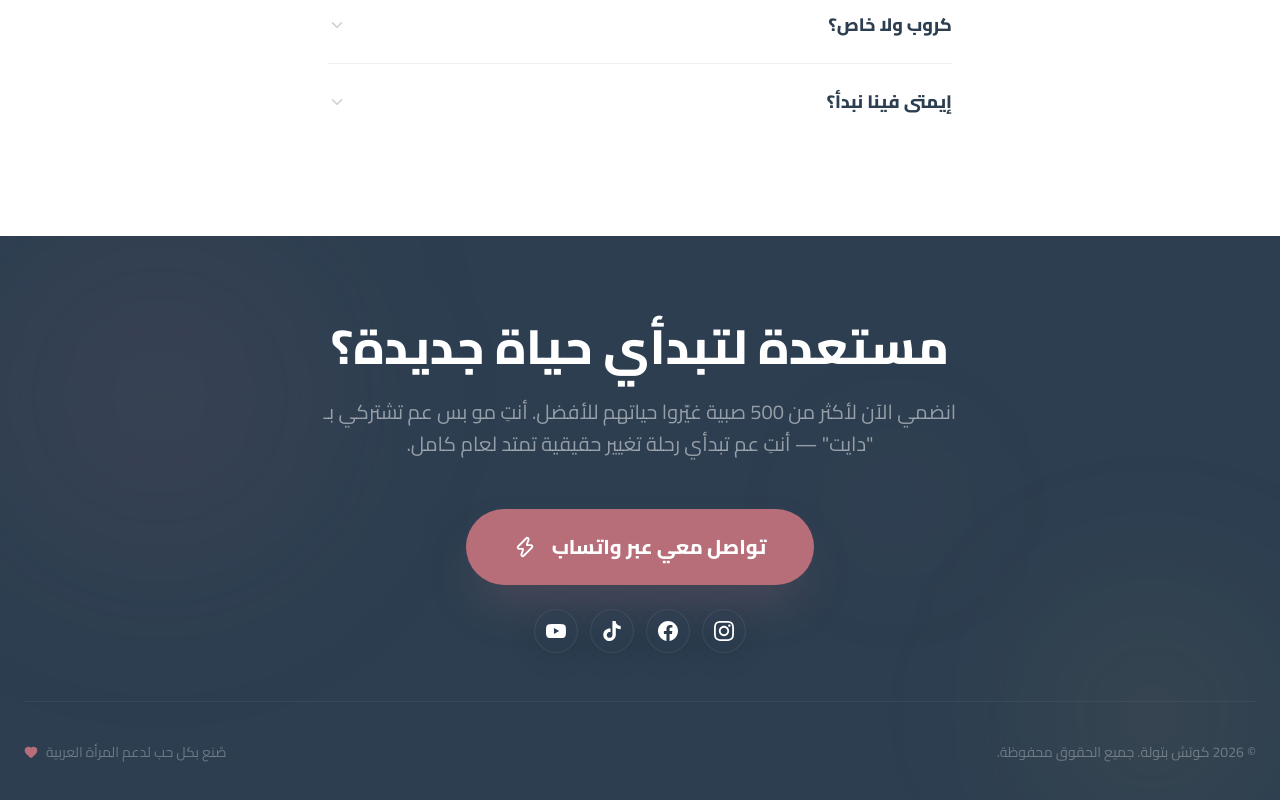
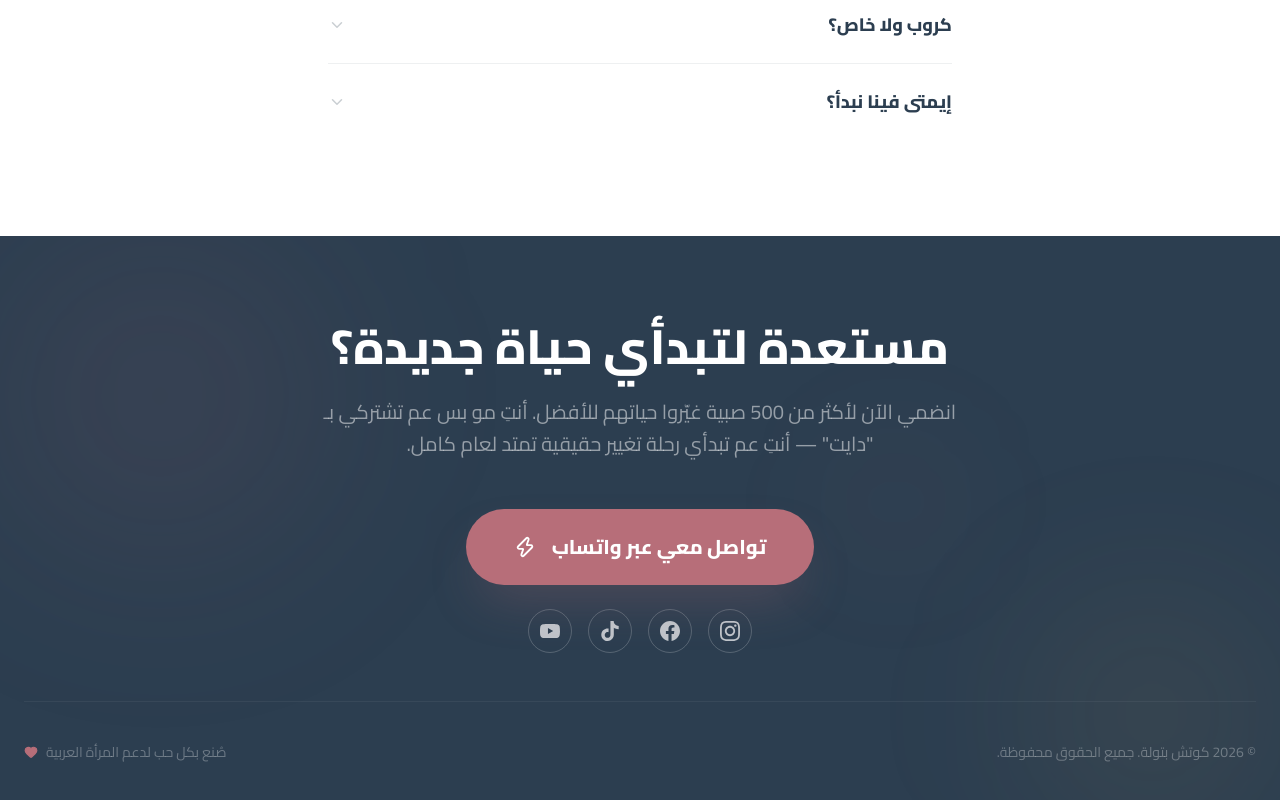
Before and after one commit to fadymohsen/coach-batoula, a Next.js app: page / in a window 1280 px wide. Shown: the part 7170-7970 px from the top of the page. Built offline with nearby package versions, Linux system fonts and the light colour scheme; no server answers; the database is empty.

Commit message:
style: improve footer social icons visibility with border style
Co-Authored-By: Claude Opus 4.6 (1M context) <noreply@anthropic.com>

```diff
--- a/src/components/layout/Footer.tsx
+++ b/src/components/layout/Footer.tsx
@@ -35,17 +35,17 @@ export default function Footer() {
             <Zap size={22} />
           </a>
 
-          <div className="flex items-center gap-3">
-            <a href="https://www.instagram.com/batool.home?igsh=MXhnY3R5eDh0d20wcQ==" target="_blank" rel="noopener" aria-label="إنستغرام" className="w-11 h-11 rounded-full glass-dark flex items-center justify-center hover:bg-rose/30 transition-colors">
+          <div className="flex items-center gap-4">
+            <a href="https://www.instagram.com/batool.home?igsh=MXhnY3R5eDh0d20wcQ==" target="_blank" rel="noopener" aria-label="إنستغرام" className="w-11 h-11 rounded-full border border-white/20 flex items-center justify-center text-white/70 hover:text-rose hover:border-rose/50 transition-colors">
               <svg viewBox="0 0 24 24" fill="currentColor" className="w-5 h-5"><path d="M12 2.163c3.204 0 3.584.012 4.85.07 3.252.148 4.771 1.691 4.919 4.919.058 1.265.069 1.645.069 4.849 0 3.205-.012 3.584-.069 4.849-.149 3.225-1.664 4.771-4.919 4.919-1.266.058-1.644.07-4.85.07-3.204 0-3.584-.012-4.849-.07-3.26-.149-4.771-1.699-4.919-4.92-.058-1.265-.07-1.644-.07-4.849 0-3.204.013-3.583.07-4.849.149-3.227 1.664-4.771 4.919-4.919 1.266-.057 1.645-.069 4.849-.069zm0-2.163c-3.259 0-3.667.014-4.947.072-4.358.2-6.78 2.618-6.98 6.98-.059 1.281-.073 1.689-.073 4.948 0 3.259.014 3.668.072 4.948.2 4.358 2.618 6.78 6.98 6.98 1.281.058 1.689.072 4.948.072 3.259 0 3.668-.014 4.948-.072 4.354-.2 6.782-2.618 6.979-6.98.059-1.28.073-1.689.073-4.948 0-3.259-.014-3.667-.072-4.947-.196-4.354-2.617-6.78-6.979-6.98-1.281-.059-1.69-.073-4.949-.073zm0 5.838c-3.403 0-6.162 2.759-6.162 6.162s2.759 6.163 6.162 6.163 6.162-2.759 6.162-6.163c0-3.403-2.759-6.162-6.162-6.162zm0 10.162c-2.209 0-4-1.79-4-4 0-2.209 1.791-4 4-4s4 1.791 4 4c0 2.21-1.791 4-4 4zm6.406-11.845c-.796 0-1.441.645-1.441 1.44s.645 1.44 1.441 1.44c.795 0 1.439-.645 1.439-1.44s-.644-1.44-1.439-1.44z"/></svg>
             </a>
-            <a href="https://www.facebook.com/share/1HAy8RGqgV/" target="_blank" rel="noopener" aria-label="فيسبوك" className="w-11 h-11 rounded-full glass-dark flex items-center justify-center hover:bg-rose/30 transition-colors">
+            <a href="https://www.facebook.com/share/1HAy8RGqgV/" target="_blank" rel="noopener" aria-label="فيسبوك" className="w-11 h-11 rounded-full border border-white/20 flex items-center justify-center text-white/70 hover:text-rose hover:border-rose/50 transition-colors">
               <svg viewBox="0 0 24 24" fill="currentColor" className="w-5 h-5"><path d="M24 12.073c0-6.627-5.373-12-12-12s-12 5.373-12 12c0 5.99 4.388 10.954 10.125 11.854v-8.385H7.078v-3.47h3.047V9.43c0-3.007 1.792-4.669 4.533-4.669 1.312 0 2.686.235 2.686.235v2.953H15.83c-1.491 0-1.956.925-1.956 1.874v2.25h3.328l-.532 3.47h-2.796v8.385C19.612 23.027 24 18.062 24 12.073z"/></svg>
             </a>
-            <a href="https://www.tiktok.com/@batool_home?_r=1&_t=ZN-95w9fa2xqyZ" target="_blank" rel="noopener" aria-label="تيك توك" className="w-11 h-11 rounded-full glass-dark flex items-center justify-center hover:bg-rose/30 transition-colors">
+            <a href="https://www.tiktok.com/@batool_home?_r=1&_t=ZN-95w9fa2xqyZ" target="_blank" rel="noopener" aria-label="تيك توك" className="w-11 h-11 rounded-full border border-white/20 flex items-center justify-center text-white/70 hover:text-rose hover:border-rose/50 transition-colors">
               <svg viewBox="0 0 24 24" fill="currentColor" className="w-5 h-5"><path d="M12.525.02c1.31-.02 2.61-.01 3.91-.02.08 1.53.63 3.09 1.75 4.17 1.12 1.11 2.7 1.62 4.24 1.79v4.03c-1.44-.05-2.89-.35-4.2-.97-.57-.26-1.1-.59-1.62-.93-.01 2.92.01 5.84-.02 8.75-.08 1.4-.54 2.79-1.35 3.94-1.31 1.92-3.58 3.17-5.91 3.21-1.43.08-2.86-.31-4.08-1.03-2.02-1.19-3.44-3.37-3.65-5.71-.02-.5-.03-1-.01-1.49.18-1.9 1.12-3.72 2.58-4.96 1.66-1.44 3.98-2.13 6.15-1.72.02 1.48-.04 2.96-.04 4.44-.99-.32-2.15-.23-3.02.37-.63.41-1.11 1.04-1.36 1.75-.21.51-.15 1.07-.14 1.61.24 1.64 1.82 3.02 3.5 2.87 1.12-.01 2.19-.66 2.77-1.61.19-.33.4-.67.41-1.06.1-1.79.06-3.57.07-5.36.01-4.03-.01-8.05.02-12.07z"/></svg>
             </a>
-            <a href="https://youtube.com/@batoolhome6303?si=1u2ZLkH4PhLCTd30" target="_blank" rel="noopener" aria-label="يوتيوب" className="w-11 h-11 rounded-full glass-dark flex items-center justify-center hover:bg-rose/30 transition-colors">
+            <a href="https://youtube.com/@batoolhome6303?si=1u2ZLkH4PhLCTd30" target="_blank" rel="noopener" aria-label="يوتيوب" className="w-11 h-11 rounded-full border border-white/20 flex items-center justify-center text-white/70 hover:text-rose hover:border-rose/50 transition-colors">
               <svg viewBox="0 0 24 24" fill="currentColor" className="w-5 h-5"><path d="M23.498 6.186a3.016 3.016 0 0 0-2.122-2.136C19.505 3.545 12 3.545 12 3.545s-7.505 0-9.377.505A3.017 3.017 0 0 0 .502 6.186C0 8.07 0 12 0 12s0 3.93.502 5.814a3.016 3.016 0 0 0 2.122 2.136c1.871.505 9.376.505 9.376.505s7.505 0 9.377-.505a3.015 3.015 0 0 0 2.122-2.136C24 15.93 24 12 24 12s0-3.93-.502-5.814zM9.545 15.568V8.432L15.818 12l-6.273 3.568z"/></svg>
             </a>
           </div>
```
